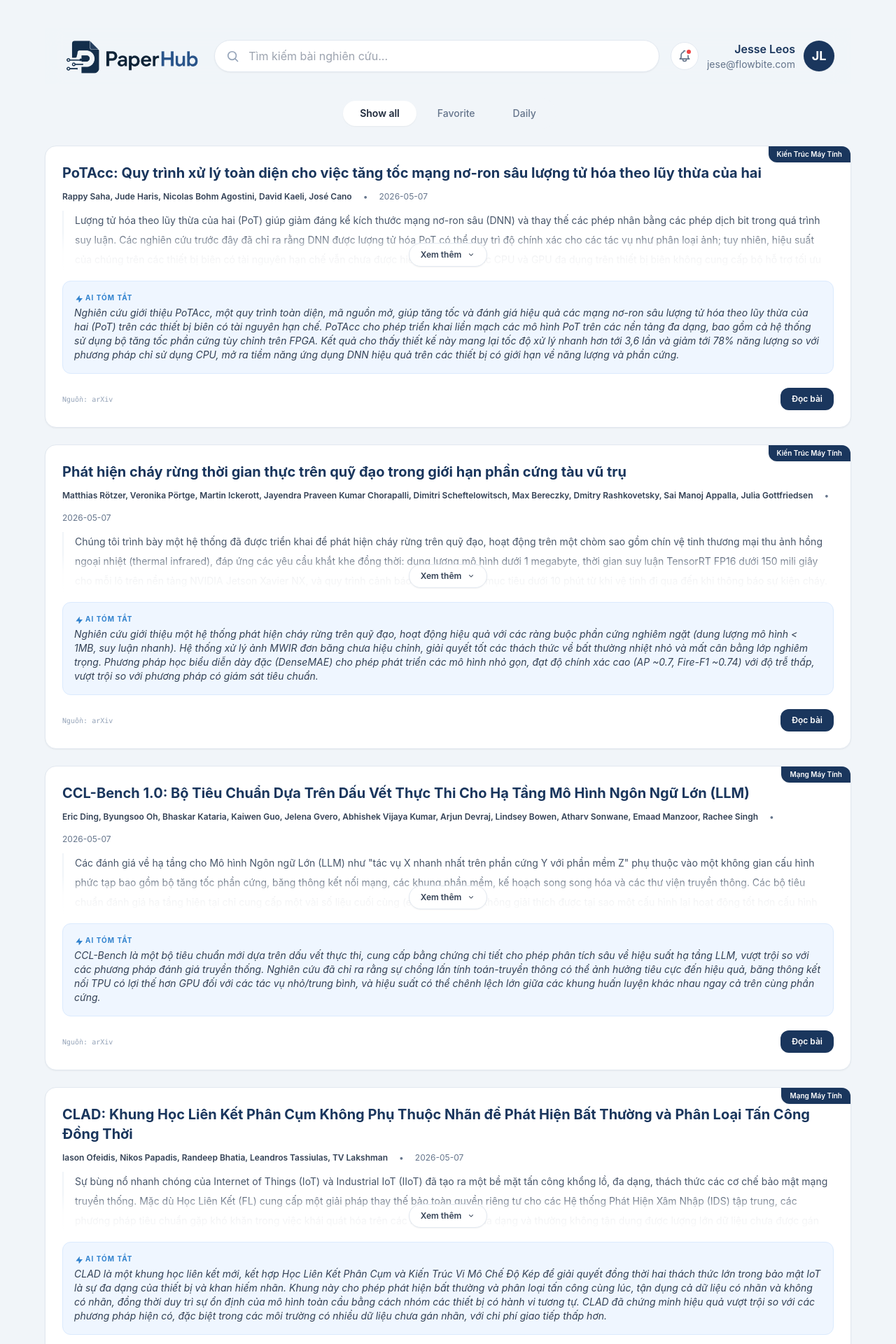
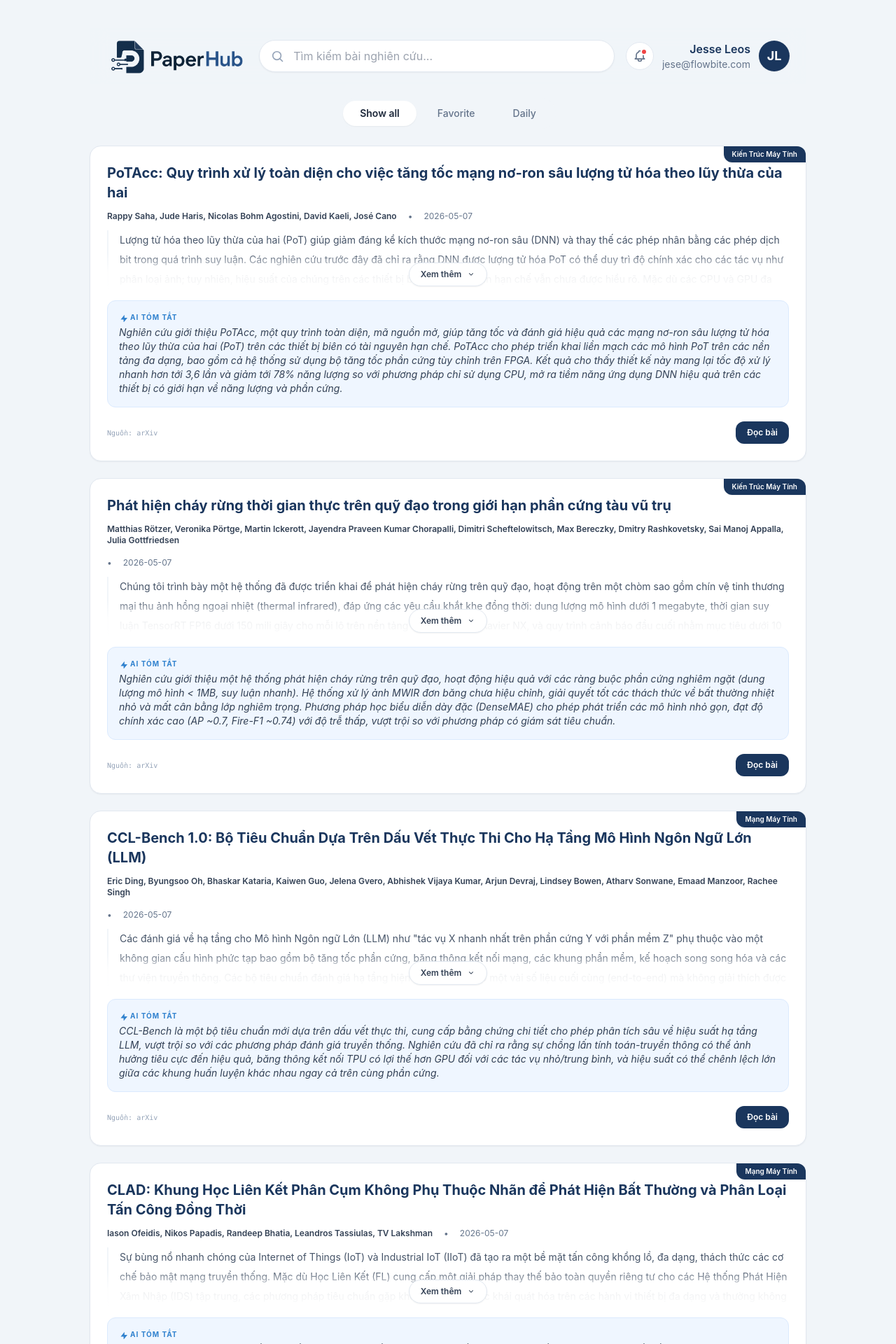
Before and after one commit to Hudson-pikachu/PaperHub---1, a Flask app: page / in a window 1280 px wide. Shown: the top 1920 px of the page at 70% size. Run offline with Flask 3, Linux system fonts and the light colour scheme; data comes from the database, SQL or seed files in the repository; some libraries are stand-ins or nearby versions.

Commit message:
Thay đổi chiều rộng tối đa của trang xuống 5xl

```diff
--- a/source/app/templates/base.html
+++ b/source/app/templates/base.html
@@ -11,7 +11,7 @@
 </head>
 
 <body class="px-4 py-8 md:px-8 md:py-10">
-    <div class="max-w-6xl mx-auto">
+    <div class="max-w-5xl mx-auto">
         <!-- User Header -->
         {% include 'components/header/user_header.html' %}
 
--- a/source/app/templates/components/header/user_header.html
+++ b/source/app/templates/components/header/user_header.html
@@ -1,5 +1,5 @@
 <header class="sticky top-0 z-50 bg-[#F1F5F9]/80 backdrop-blur-md">
-    <div class="max-w-6xl mx-auto px-4 md:px-6 py-3">
+    <div class="max-w-5xl mx-auto px-4 md:px-6 py-3">
         <!-- MOBILE + DESKTOP LAYOUT -->
         <div class="flex flex-col gap-4">
             <!-- TOP ROW -->
```
